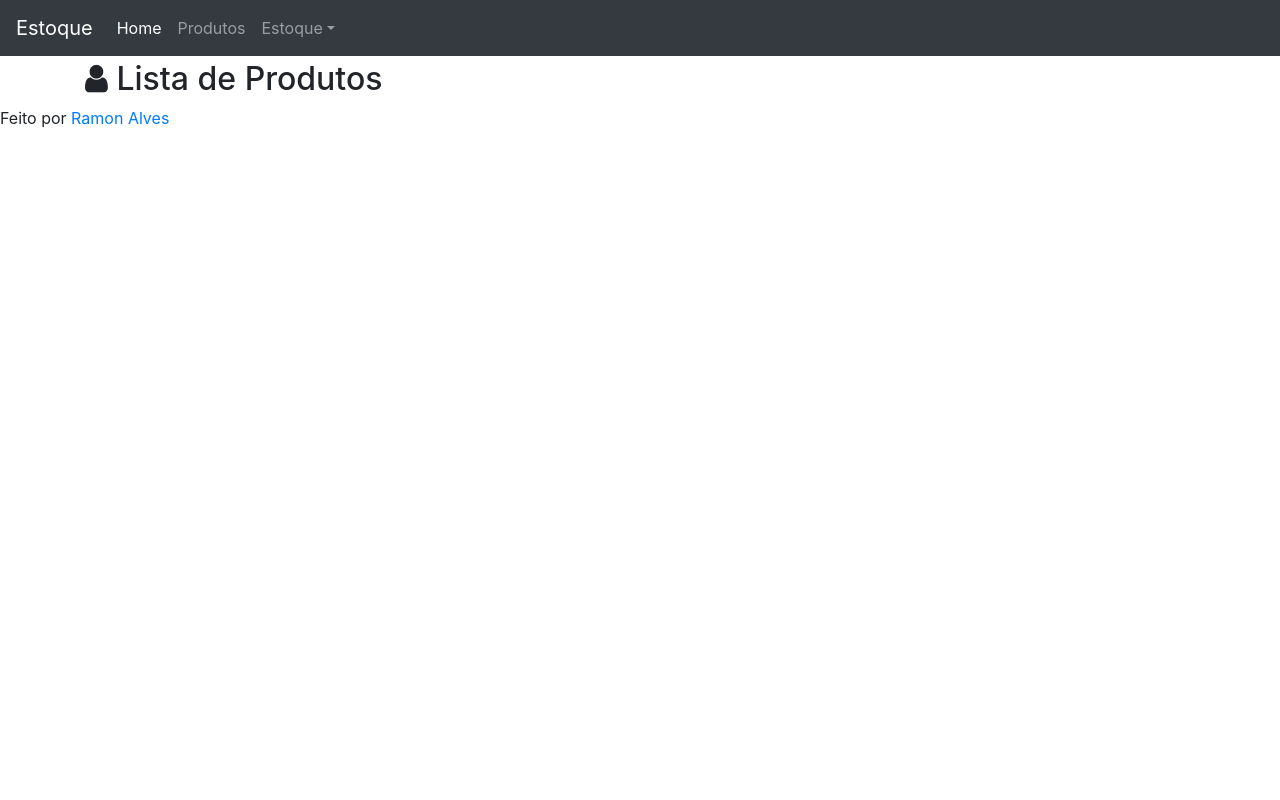
After one commit to RamonAlves1357/Controle_de_Estoque, a Django app: template projeto/produto/template/produto_list.html in a window 1280 px wide. The commit adds this page. Run offline with Django 3.2, Linux system fonts and the light colour scheme; the template is opened without the code that fills it, so the values that code supplies are empty; parts of the project's set-up code (start-up, migrations or seed data) failed here and were passed over; some libraries are stand-ins or nearby versions.

Commit message:
Produto: produto_list.html (erro)
 erro: django.template.exceptions.TemplateDoesNotExist: produto_list.html

```diff
--- a/projeto/core/templates/base.html
+++ b/projeto/core/templates/base.html
@@ -13,6 +13,12 @@
     <link rel="stylesheet" href="https://maxcdn.bootstrapcdn.com/bootstrap/4.0.0/css/bootstrap.min.css" integrity="sha384-Gn5384xqQ1aoWXA+058RXPxPg6fy4IWvTNh0E263XmFcJlSAwiGgFAW/dAiS6JXm" crossorigin="anonymous">
     <!-- Font awesome -->
     <link href="https://stackpath.bootstrapcdn.com/font-awesome/4.7.0/css/font-awesome.min.css" rel="stylesheet" integrity="sha384-wvfXpqpZZVQGK6TAh5PVlGOfQNHSoD2xbE+QkPxCAFlNEevoEH3Sl0sibVcOQVnN" crossorigin="anonymous">
+
+    <style>
+        body {
+            margin-top: 60px;
+        }
+    </style>
 
     <!-- block -->
     {% block css %} {% endblock css %}
--- /dev/null
+++ b/projeto/produto/template/produto_list.html
@@ -0,0 +1,7 @@
+{% extends "base.html" %} {% block content %}
+<div class="page-header">
+    <h2>
+        <i class="fa fa-user"></i> Lista de Produtos
+    </h2>
+</div>
+{% endblock content %}
--- /dev/null
+++ b/projeto/produto/urls.py
@@ -0,0 +1,8 @@
+from django.urls import path
+from projeto.produto import views as v
+
+app_name = 'produto'
+
+urlpatterns = [
+    path('', v.produto_list, name='produto_list'),
+]
--- a/projeto/urls.py
+++ b/projeto/urls.py
@@ -18,5 +18,6 @@ from django.urls import include, path
 
 urlpatterns = [
     path('', include('projeto.core.urls')),
+    path('produto/', include('projeto.produto.urls')),
     path('admin/', admin.site.urls),
 ]
```
Also changed, not shown: projeto/produto/views.py (+8 -0 lines).
